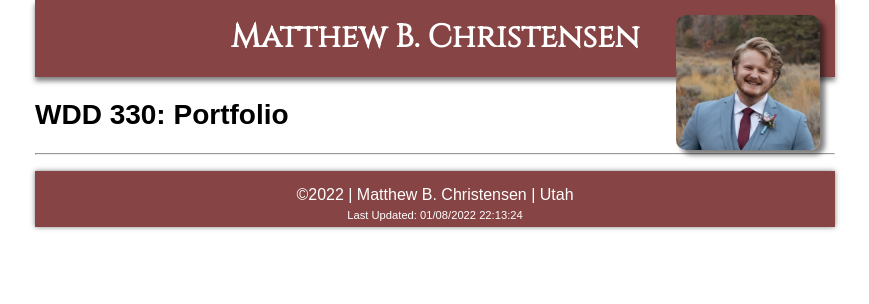
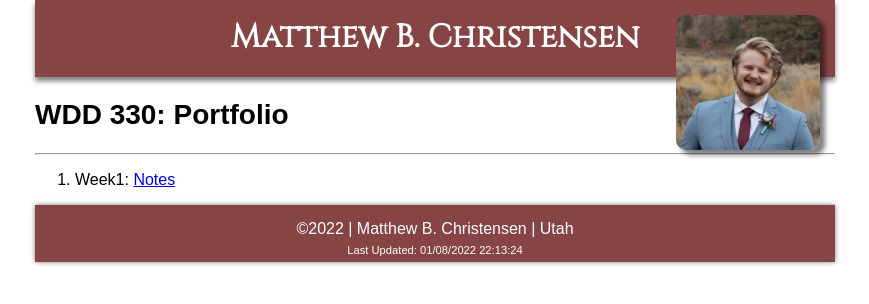
Before and after one commit to matthe68/WDD330_Portfolio, a plain HTML site: page index.html in a window 1280 px wide. Shown: the whole page, without its empty margins (205-1074 px from the left). Drawn offline with Linux system fonts and the light colour scheme.

Commit message:
working dynamic list

```diff
--- a/index/css/small.css
+++ b/index/css/small.css
@@ -1,21 +1,7 @@
 :root {
     --main-shadow: 0, 0, 0, 0.5;
 }
-body {
-    max-width: 800px;
-    min-width: 215px;
-    margin-left: auto;
-    margin-right: auto;
-    font-family: sans-serif;
-}
-h1 {
-    font-size: 2rem;
-}
-h2 {
-    font-size: 1.75rem;
-    margin-top: 22px;
-    margin-bottom: 22px;
-}
+/*-------------Page Header------------------*/
 body header {
     background-color: RGB(135, 68, 68);
     color: white;
@@ -36,7 +22,30 @@ body header h1 {
     padding-bottom: 20px;
     margin: 0;
 }
-
+/*----------------------------------------*/
+/*---------------body general-------------*/
+body {
+    max-width: 800px;
+    min-width: 215px;
+    margin-left: auto;
+    margin-right: auto;
+    font-family: sans-serif;
+}
+h1 {
+    font-size: 2rem;
+}
+h2 {
+    font-size: 1.75rem;
+    margin-top: 22px;
+    margin-bottom: 22px;
+}
+/*----------------------------------------*/
+/*----------table of contents-------------*/
+.hidden {
+    display: none;
+}
+/*----------------------------------------*/
+/*---------------footer-------------------*/
 footer {
     background-color: RGB(135, 68, 68);
     height: auto;
@@ -60,3 +69,4 @@ footer a {
 footer a:hover {
     color: gold;
 }
+/*------------------------------------------*/
--- a/index/js/index.js
+++ b/index/js/index.js
@@ -7,15 +7,17 @@ window.onload = async function() {
     .then(response => response.json())
     .then(function(json) {
       for (let i in json.dynamicTableOfContents) {
-        let dynamicTable = document.querySelector('#dynamic-table-of-contents');
+        console.log("update: 2:07");
+        let dynamicTable = document.querySelector('#assignment-ordered-list');
         let li = document.createElement('li');
         let label = document.createElement('span');
         let a = document.createElement('a');
 
-        label = json.dynamicTableOfContents[i].label;
+        label.innerHTML = json.dynamicTableOfContents[i].label;
         let link = json.dynamicTableOfContents[i].url;
+        let linkText = json.dynamicTableOfContents[i].urlText;
         a.href = link;
-        a.innerHTML = link;
+        a.innerHTML = String(linkText);
         li.appendChild(label);
         li.appendChild(a);
         dynamicTable.appendChild(li);
```
Also changed, not shown: index.html (+1 -0 lines).
